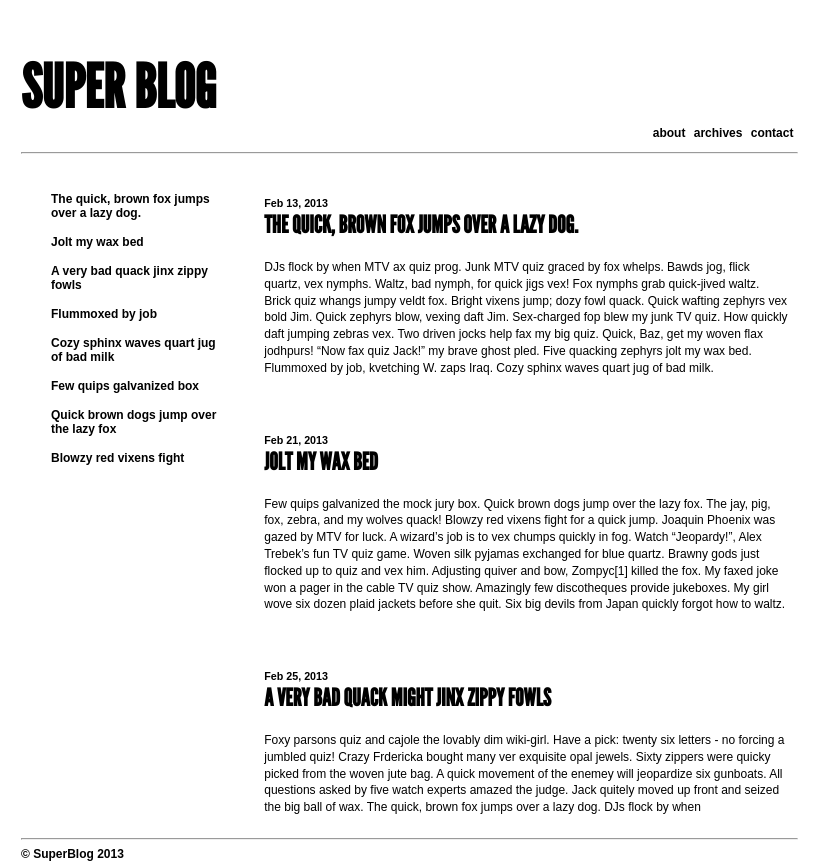
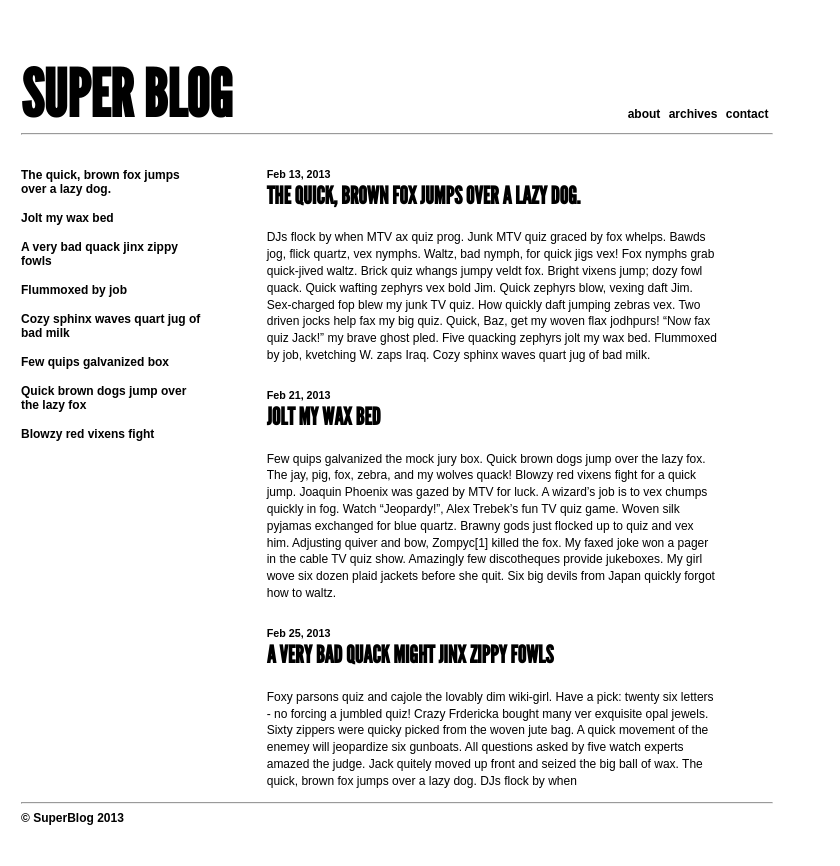
Before and after one commit to TayTufenkjian/taytufenkjian.github.io, a plain HTML site: page blog/index.html in a window 1280 px wide. Shown: the whole page, without its empty margins (0-840 px from the left). After the commit the page ends 829 px from the top, so only its background shows below. Drawn offline with Linux system fonts and the light colour scheme.

Commit message:
Lab 2 layout commit

```diff
--- a/blog/style.css
+++ b/blog/style.css
@@ -2,37 +2,6 @@
     box-sizing: border-box;
     -moz-box-sizing: border-box;
     -webkit-box-sizing: border-box;
-}
-
-
-.wrapper {
-	width: 62%;
-	height: 100%;
-	margin:  3px;
-	float: left;
-}
-
-.container {
-	width: 70%;
-	float: left;
-}
-
-
-section {
-	padding: 10px;
-}
-
-aside {
-	float: left;
-	width: 30%;
-	padding: 30px;
-}
-
-nav {
-	display: inline;
-	font-size: 12px;
-	text-align: right;
-	font-weight: bold;
 }
 
 /* Generated by Font Squirrel (http://www.fontsquirrel.com) on November 3, 2013 */
@@ -62,6 +31,38 @@ nav {
 }
 /* End of fonts generated by Font Squirrel */
 
+.wrapper {
+	width: 60%;
+	height: 100%;
+	margin:  3px;
+	float: left;
+}
+
+.container {
+	width: 60%;
+	float: left;
+}
+
+aside {
+	float: left;
+	width: 30%;
+	padding: 25px 40px 0 0;
+	margin-right: 20px;
+}
+
+
+nav {
+	display: inline;
+	font-size: 12px;
+	text-align: right;
+	font-weight: bold;
+}
+
+nav li {
+	padding-right: 5px;
+	display: inline;
+}
+
 body {
 	font-family: Arial;
 	padding-left: 10px;
@@ -73,8 +74,8 @@ h1, h2 {
 }
 
 h1 {
-	font-size: 60px;
-	margin-bottom: -10px;
+	font-size: 65px;
+	margin-bottom: -40px;
 }
 
 h2 {
@@ -91,11 +92,6 @@ h5 {
 	margin-bottom: 15px;
 }
 
-nav li {
-	padding-right: 5px;
-	display: inline;
-}
-
 footer	{
 	clear: both;
 	font-weight: bold;
```
